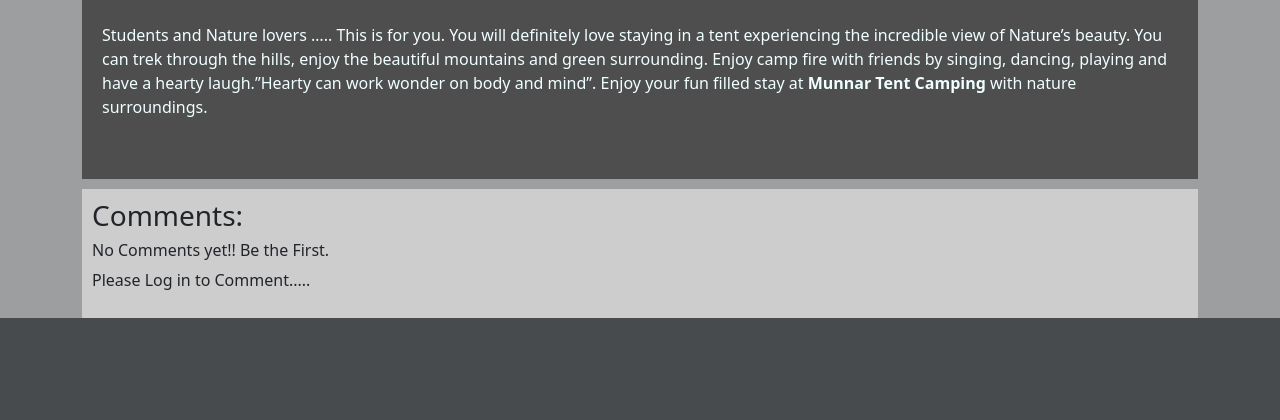
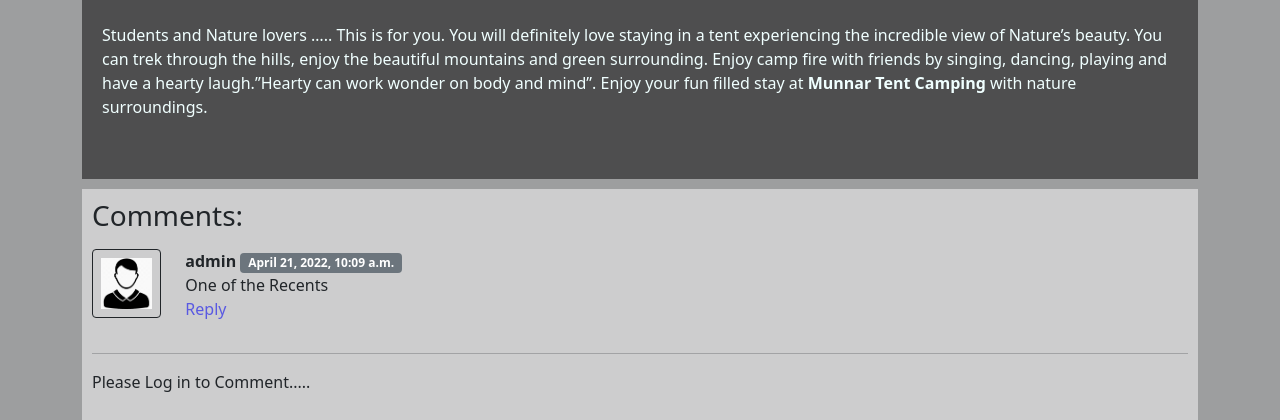
Before and after one commit to thamjidthachu/Resort-Business-project, a Django app: a page that uses Resort_Business_project/templates/services/service.html in a window 1280 px wide. Shown: the part 1564-1984 px from the top of the page. Before the commit the page ends 1882 px from the top, so only its background shows below. Run offline with Django 4.2, Linux system fonts and the light colour scheme; data comes from the database, SQL or seed files in the repository; parts of the project's set-up code (start-up, migrations or seed data) failed here and were passed over; some libraries are stand-ins or nearby versions.

Commit message:
add content type

```diff
--- a/Resort_Business_project/Apps/Authentication/models.py
+++ b/Resort_Business_project/Apps/Authentication/models.py
@@ -1,21 +1,18 @@
+from django.contrib.contenttypes.fields import GenericRelation
 from django.db import models
-from django.contrib import admin
+from ..Services.models import Comments
 from django.contrib.auth.models import User
-from django.utils import timezone
-from datetime import datetime
-from django.utils.datetime_safe import datetime
+
 
 
 class Costumer(models.Model):
     user = models.OneToOneField(User, on_delete=models.CASCADE)
-    first_name = models.CharField(max_length=30, default=None)
-    last_name = models.CharField(max_length=30, default=None)
     age = models.IntegerField(null=True)
-    email = models.EmailField(null=True)
     address = models.CharField(max_length=200, default=None)
     contacts = models.IntegerField(null=True)
     citizen = models.CharField(max_length=100, default=None)
     created_time = models.DateTimeField(blank=True, auto_now_add=True)
+    comments = GenericRelation('Comments')
 
     def __str__(self):
-        return str(self.user) + " - " +self.first_name + " " +self.last_name
+        return str(self.user)
--- a/Resort_Business_project/Apps/Services/admin.py
+++ b/Resort_Business_project/Apps/Services/admin.py
@@ -27,12 +27,12 @@ class CommentsInline(admin.TabularInline):
 
 
 class CommentAdmin(admin.ModelAdmin):
-    list_display = ('author', 'message', 'service_name')
-    list_filter = ['comments_count', 'author']
+    list_display = ('message', 'author', 'object_id', 'service_name')
+    list_filter = ['service_id', 'author']
 
     @admin.display()
     def service_name(self, obj):
-        return obj.comments_count.name
+        return obj.service_id.name
 
 
 class ServiceAdmin(admin.ModelAdmin):
--- a/Resort_Business_project/Apps/Services/forms.py
+++ b/Resort_Business_project/Apps/Services/forms.py
@@ -9,13 +9,12 @@ class CommentsForm(forms.ModelForm):
         fields = ('message',)
         error_messages = {
             'message': {
-                'required': "Please Enter your Comment before you post.",
-                'minlength': "Type something more."
+                'required': "Please Enter your Comment before you post."
             },
         }
         widgets = {
             'message': forms.TextInput(
-                attrs={'class': 'form', 'placeholder': 'Comment Your Review', 'required': True, 'minlength': 5})
+                attrs={'class': 'form', 'placeholder': 'Comment Your Comment', 'required': True})
         }
         labels = {
             'message': '',
--- a/Resort_Business_project/Apps/Services/models.py
+++ b/Resort_Business_project/Apps/Services/models.py
@@ -1,11 +1,11 @@
 # Create your models here.
+from django.contrib.contenttypes.fields import GenericForeignKey, GenericRelation
 from django.db import models
-from django.contrib import admin
 from ckeditor.fields import RichTextField
 from ..Authentication.models import Costumer
 from django.db.models.fields import DateTimeField
 from django.utils.text import slugify
-from datetime import datetime
+from django.contrib.contenttypes.models import ContentType
 
 
 class Services(models.Model):
@@ -14,6 +14,7 @@ class Services(models.Model):
     discription = RichTextField(null=True)
     create_time = DateTimeField(blank=True, auto_now_add=True)
     last_used_time = DateTimeField(null=True, blank=True)
+    comments = GenericRelation('Comments')
 
     def __unicode__(self):
         return self.name
@@ -35,18 +36,16 @@ class Images(models.Model):
 
 
 class Comments(models.Model):
-    comments_count = models.ForeignKey(Services, on_delete=models.CASCADE)
+    service_id = models.ForeignKey(Services, on_delete=models.CASCADE)
     author = models.ForeignKey(Costumer, on_delete=models.CASCADE)
     message = models.CharField(max_length=256)
+    content_type = models.ForeignKey(ContentType, on_delete=models.CASCADE)
+    object_id = models.PositiveIntegerField(null=True)
+    content_object = GenericForeignKey('content_type', 'object_id')
     comment_time = DateTimeField(auto_now_add=True, blank=True)
 
-    @admin.display(
-        boolean=True,
-        ordering='create_time',
-        description='Commented Person',
-    )
     def __str__(self):
         return self.message
 
     def total_comments(self):
-        return self.comments_count.count()
+        return self.service_id.count()
--- a/Resort_Business_project/Apps/Services/views.py
+++ b/Resort_Business_project/Apps/Services/views.py
@@ -1,15 +1,14 @@
 # Create your views here.
 
-from django.http import HttpResponseRedirect, HttpResponse, JsonResponse
+
 from django.shortcuts import render, get_object_or_404
 from django.urls import reverse
 from django.views.generic import DetailView, ListView
+from django.views.generic.edit import FormMixin
+from .models import Services, Comments
+from ..Authentication.models import Costumer
+from .forms import CommentsForm
 from django.core.paginator import Paginator
-from django.views.generic.edit import FormMixin
-from .models import Services, Images, Comments
-from ..Authentication.models import Costumer, User
-from .forms import CommentsForm
-from django.core.paginator import Paginator, EmptyPage, PageNotAnInteger
 
 
 class EndlessScroll(ListView):
@@ -67,10 +66,14 @@ class Details(FormMixin, DetailView):
         myform = form.save(commit=False)
         myform.post = self.get_object()
         myform.author = get_object_or_404(Costumer, user_id=self.request.user.id)
-        myform.comments_count = get_object_or_404(Services, pk=self.object.id)
+        myform.service_id = get_object_or_404(Services, pk=self.object.id)
         myform.save()
         return super(Details, self).form_valid(form)
 
     def form_invalid(self, form):
-        print('hiiiii')
         return super(Details, self).form_invalid(form)
+
+    # @register.filter
+    # def reply(self, aVal):
+    #     result = aVal.filter(is_known=False)
+    #     return result
--- a/Resort_Business_project/static/mine/css/style.css
+++ b/Resort_Business_project/static/mine/css/style.css
@@ -173,3 +173,10 @@ ul.errorlist>li {
         border-radius: 0.25rem;
         transition: border-color .15s ease-in-out,box-shadow .15s ease-in-out;
     }
+    .link{
+        color: rgb(89, 89, 226)
+    }
+    .link:hover
+    {
+        color: rgb(149, 60, 60)
+    }
--- a/Resort_Business_project/templates/services/endless_service.html
+++ b/Resort_Business_project/templates/services/endless_service.html
@@ -80,7 +80,7 @@
                 <a class="infinite-more-link" href="?page={{ page_obj.next_page_number }}"></a>
                 {% endif %}
                 <div class="d-flex justify-content-center" style="display:none;">
-                    <div class="spinner-border" role="status">
+                    <div class="spinner-border text-danger" role="status">
                         <span class="sr-only">Loading...</span>
                     </div>
                 </div>
--- a/Resort_Business_project/templates/services/service.html
+++ b/Resort_Business_project/templates/services/service.html
@@ -1,5 +1,5 @@
 <!doctype html>
-<html lang="en">
+<html lang="en" xmlns="http://www.w3.org/1999/html">
 <head>
     <title>Detail View</title>
     {% load static %}
@@ -79,43 +79,40 @@
                     <b> {{comment.author}} </b> <span class="badge bg-secondary">{{comment.comment_time}}</span>
                     <div> {{comment.message}}</div>
                     <div class="reply mx-0">
-                            <button class="btn btn-sm btn-primary" type="button" data-toggle="collapse" data-target="#replyBox{{comment.id}}" aria-expanded="false" aria-controls="replyBox {{comment.id}}">
+                        <p class="link" data-toggle="collapse" data-target="#replyBox{{comment.id}}" aria-expanded="false" aria-controls="replyBox {{comment.id}}">
                             Reply
-                            </button>
+                        </p>
 
                         <div class="collapse" id="replyBox{{comment.id}}">
                             <div class="card card-body my-2">
+
                                 {% if user.is_authenticated %}
                                     Reply as {{ user.username }}: <br>
-                                        <form method="post" class="post-form" novalidate>
+                                    <form action=/blog/postComment" method="post">
                                         {% csrf_token %}
-                                            {{ form.as_p }}
-                                            <input type="submit" value="Post" class=" btn btn-primary">
+                                        <div class="form-group">
+                                        <input type="text" class=form-control" name="comment" placeholder="Enter comment here">
+                                        </div>
+                                        <input type="hidden" name="postSno" value="{{post.sno}}">
+                                        <button type="submit" class="btn btn-primary">Submit</button>
                                     </form>
                                     {% else %}
                                     <p>Please Log in to Reply.....</p>
                                 {% endif %}
+
                             </div>
                         </div>
                     </div>
                 </div>
             </div>
+                <hr>
         {% endfor %}
 
     {% else %}
     <h6>No Comments yet!! Be the First.</h6>
     {% endif %}
         {% if user.is_authenticated %}
-        Comment as {{ user.username }}: <br>
-        <form method="post" class="post-form" novalidate>
-            {% csrf_token %}
-            {{ form.as_p }}
-            {% for error in form.error %}
-                {{ error}}
-            {% endfor %}
-
-            <input type="submit" value="Post" class=" btn btn-primary ms-2">
-        </form>
+        Comment as {{ user.username }}:
         {% else %}
             <p>Please Log in to Comment.....</p>
     {% endif %}
@@ -126,6 +123,7 @@
     <script src="/static/assets/js/bootstrap.bundle.js"></script>
     <script src="/static/mine/js/script2.js"></script>
     <script src="/static/mine/js/script.js"></script>
+    <script> $('.link').css('cursor', 'pointer'); </script>
 
 
 
```
Also changed, not shown: Resort_Business_project/templates/services/rough.html (deleted, +0 -51 lines), Resort_Business_project/Apps/Authentication/migrations/0008_remove_costumer_email_remove_costumer_first_name_and_more.py (added), Resort_Business_project/Apps/Services/migrations/0004_comments_content_type_comments_object_id.py (added), Resort_Business_project/Apps/Services/migrations/0005_alter_comments_object_id.py (added), Resort_Business_project/Apps/Services/migrations/0006_rename_comments_count_comments_service_id.py (added), Resort_Business_project/db.sqlite3. Lines whose indentation alone changed are shown as unchanged.
